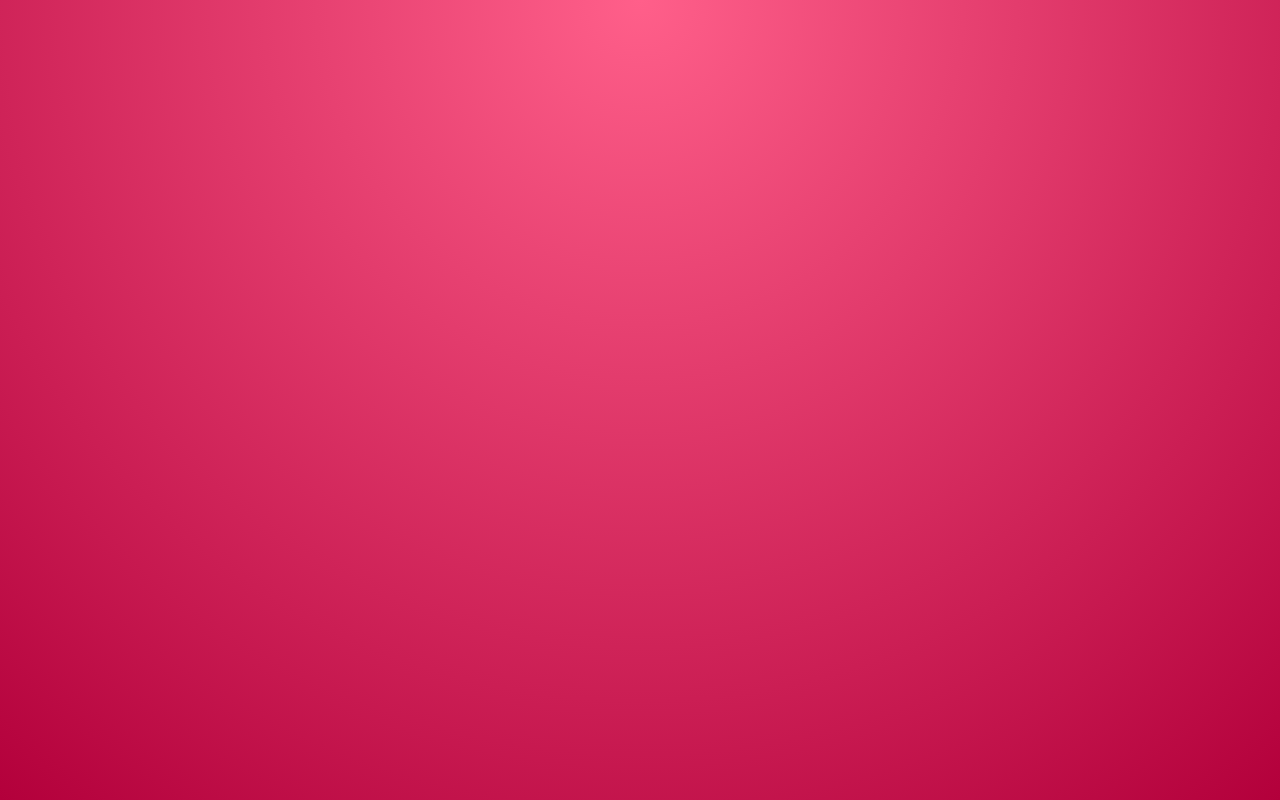
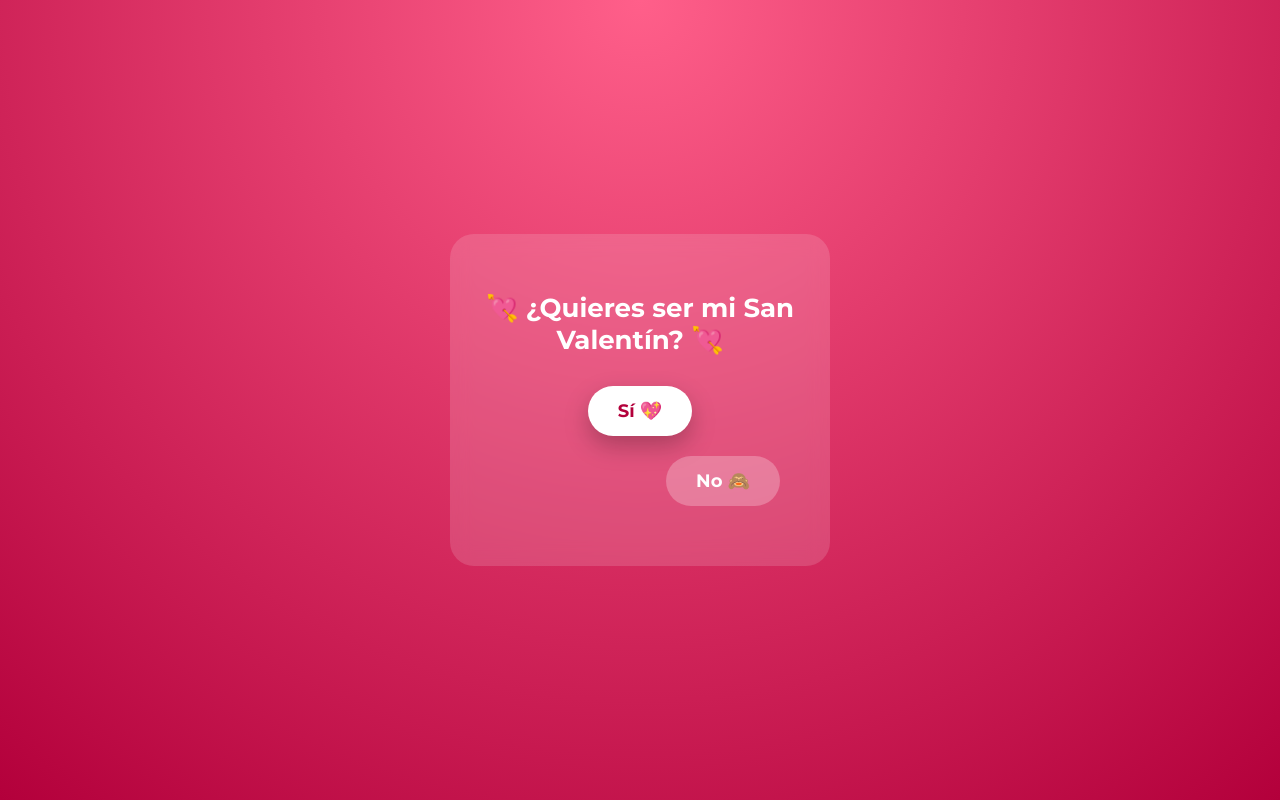
Before and after one commit to henny1997iirie-lab/-Quieres-ser-mi-San-Valent-n-, a plain HTML site: page index.html in a window 1280 px wide. Drawn offline with Linux system fonts and the light colour scheme.

Commit message:
Update index.html

```diff
--- a/index.html
+++ b/index.html
@@ -41,3 +41,89 @@
     }
 
     .buttons {
+      position: relative;
+      height: 140px;
+    }
+
+    button {
+      border: none;
+      border-radius: 999px;
+      padding: 14px 30px;
+      font-size: 18px;
+      font-weight: 700;
+      cursor: pointer;
+      transition: transform 0.2s ease, box-shadow 0.2s ease;
+    }
+
+    #yesBtn {
+      background: #fff;
+      color: #b3003b;
+      box-shadow: 0 10px 25px rgba(0,0,0,0.25);
+    }
+
+    #yesBtn:hover {
+      transform: scale(1.1);
+    }
+
+    #noBtn {
+      background: rgba(255,255,255,0.25);
+      color: #fff;
+      position: absolute;
+      right: 20px;
+      top: 70px;
+    }
+
+    .message {
+      margin-top: 25px;
+      font-size: 20px;
+      display: none;
+      animation: pop 0.6s ease;
+    }
+
+    @keyframes fadeIn {
+      from { opacity: 0; transform: translateY(30px); }
+      to { opacity: 1; transform: translateY(0); }
+    }
+
+    @keyframes pop {
+      from { transform: scale(0.7); opacity: 0; }
+      to { transform: scale(1); opacity: 1; }
+    }
+  </style>
+</head>
+
+<body>
+
+  <div class="card">
+    <h1>💘 ¿Quieres ser mi San Valentín? 💘</h1>
+
+    <div class="buttons">
+      <button id="yesBtn">Sí 💖</button>
+      <button id="noBtn">No 🙈</button>
+    </div>
+
+    <div class="message" id="message">
+      🥰 Sabía que dirías que sí 💕
+    </div>
+  </div>
+
+  <script>
+    const noBtn = document.getElementById('noBtn');
+    const yesBtn = document.getElementById('yesBtn');
+    const message = document.getElementById('message');
+
+    noBtn.addEventListener('mouseenter', () => {
+      const x = Math.random() * 200 - 100;
+      const y = Math.random() * 80 - 40;
+      noBtn.style.transform = `translate(${x}px, ${y}px)`;
+    });
+
+    yesBtn.addEventListener('click', () => {
+      message.style.display = 'block';
+      yesBtn.style.display = 'none';
+      noBtn.style.display = 'none';
+    });
+  </script>
+
+</body>
+</html>
```
